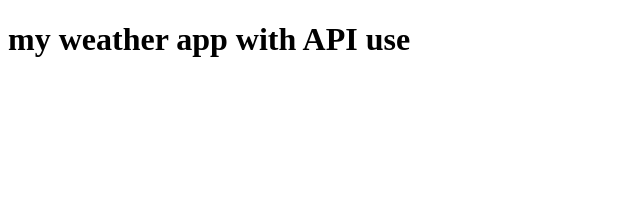
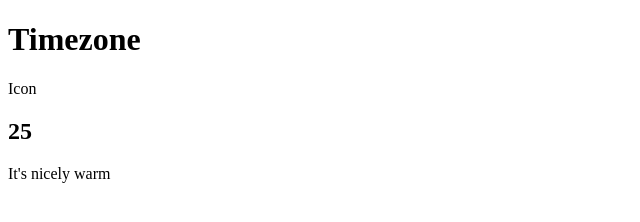
Before and after one commit to WarrenJW/Weather-App, a plain HTML site: page index.html in a window 1280 px wide. Shown: the whole page, without its empty margins (0-640 px from the left). Drawn offline with Linux system fonts and the light colour scheme.

Commit message:
index.html

```diff
--- a/index.html
+++ b/index.html
@@ -7,8 +7,18 @@
     <title>Weather App </title>
 </head>
 <body>
+    <div class="location">
+        <h1 class="location-timezone">Timezone</h1>
+        <p>Icon</p>
+    </div>
+    <div class="temperature">
+        <h2 class="temperature-degree">25</h2>
+        <div class="temperature-description">It's nicely warm</div>
+    </div>
 
-    <h1> my weather app with API use</h1>
 
+
+
+  <script> src="app.js"</script>
 </body>
 </html>
```
